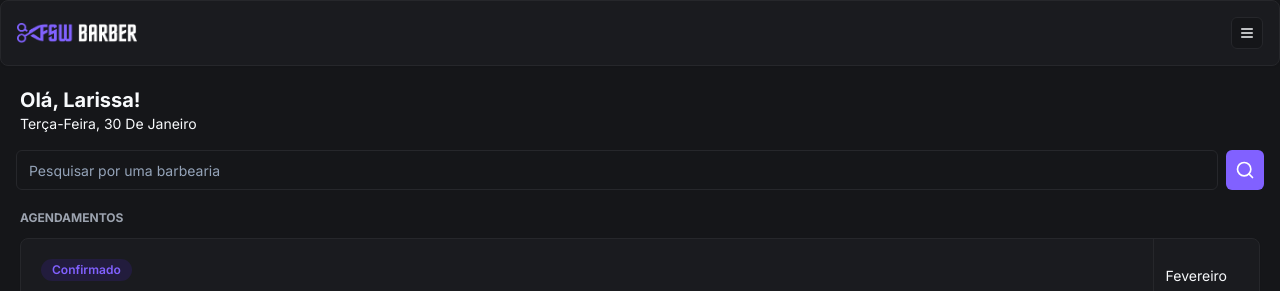
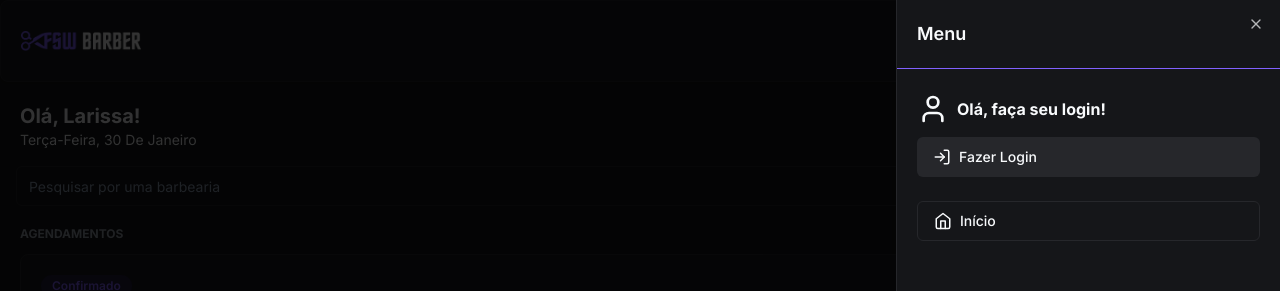
Before and after one commit to Larissa-Franciara/project-barbershop, a Next.js app: page / in a window 1280 px wide. Both pictures are taken after a click on the button 1247 px from the left and 33 px from the top of the page. Shown: the top 291 px of the page. Built offline with nearby package versions, Linux system fonts and the light colour scheme; no server answers; the database is empty.

Commit message:
feat: login side menu sign in sign out

```diff
--- a/app/_components/header.tsx
+++ b/app/_components/header.tsx
@@ -1,21 +1,31 @@
 "use client";
+
 import Image from "next/image";
 import { Card, CardContent } from "./ui/card";
 import { Button } from "./ui/button";
 import { MenuIcon } from "lucide-react";
-import { signIn, signOut, useSession } from "next-auth/react";
+import { Sheet, SheetContent, SheetTrigger } from "./ui/sheet";
+import SideMenu from "./side-menu";
 
 const Header = () => {
   return (
     <Card>
-            <CardContent className="flex flex-row justify-between items-center p-4">
-                <Image src="/logo.png" alt="FWS Barber" width={120} height={22} />
-                <Button variant="outline" size="icon" className="h-8 w-8">
-                    <MenuIcon size={16}/>
+      <CardContent className="p-5 justify-between items-center flex flex-row">
+        <Image src="/logo.png" alt="FSW Barber" height={18} width={120} />
+        <Sheet>
+          <SheetTrigger asChild>
+            <Button variant="outline" size="icon">
+              <MenuIcon size={16} />
             </Button>
+          </SheetTrigger>
+
+          <SheetContent className="p-0">
+            <SideMenu />
+          </SheetContent>
+        </Sheet>
       </CardContent>
     </Card>
   );
-}
+};
 
 export default Header;
--- /dev/null
+++ b/app/_components/side-menu.tsx
@@ -0,0 +1,71 @@
+"use client";
+
+import { signIn, signOut, useSession } from "next-auth/react";
+import { SheetHeader, SheetTitle } from "./ui/sheet";
+import { Avatar, AvatarImage } from "./ui/avatar";
+import { Button } from "./ui/button";
+import { CalendarIcon, HomeIcon, LogInIcon, LogOutIcon, UserIcon } from "lucide-react";
+import Link from "next/link";
+
+const SideMenu = () => {
+  const { data } = useSession();
+
+  const handleLogoutClick = () => signOut();
+
+  const handleLoginClick = () => signIn("google");
+
+  return (
+    <>
+      <SheetHeader className="text-left border-b border-solid border-primary p-5">
+        <SheetTitle>Menu</SheetTitle>
+      </SheetHeader>
+
+      {data?.user ? (
+        <div className="flex justify-between px-5 py-6 items-center">
+          <div className="flex items-center gap-3">
+            <Avatar>
+              <AvatarImage src={data.user?.image ?? ""} />
+            </Avatar>
+
+            <h2 className="font-bold">{data.user.name}</h2>
+          </div>
+
+          <Button variant="secondary" size="icon">
+            <LogOutIcon onClick={handleLogoutClick} />
+          </Button>
+        </div>
+      ) : (
+        <div className="flex flex-col px-5 py-6 gap-3">
+          <div className="flex items-center gap-2">
+            <UserIcon size={32} />
+            <h2 className="font-bold">Olá, faça seu login!</h2>
+          </div>
+          <Button variant="secondary" className="w-full justify-start" onClick={handleLoginClick}>
+            <LogInIcon className="mr-2" size={18} />
+            Fazer Login
+          </Button>
+        </div>
+      )}
+
+      <div className="flex flex-col gap-3 px-5">
+        <Button variant="outline" className="justify-start" asChild>
+          <Link href="/">
+            <HomeIcon size={18} className="mr-2" />
+            Início
+          </Link>
+        </Button>
+
+        {data?.user && (
+          <Button variant="outline" className="justify-start" asChild>
+            <Link href="/bookings">
+              <CalendarIcon size={18} className="mr-2" />
+              Agendamentos
+            </Link>
+          </Button>
+        )}
+      </div>
+    </>
+  );
+};
+
+export default SideMenu;
--- /dev/null
+++ b/app/_components/ui/sheet.tsx
@@ -0,0 +1,140 @@
+"use client"
+
+import * as React from "react"
+import * as SheetPrimitive from "@radix-ui/react-dialog"
+import { cva, type VariantProps } from "class-variance-authority"
+import { X } from "lucide-react"
+
+import { cn } from "@/app/_lib/utils"
+
+const Sheet = SheetPrimitive.Root
+
+const SheetTrigger = SheetPrimitive.Trigger
+
+const SheetClose = SheetPrimitive.Close
+
+const SheetPortal = SheetPrimitive.Portal
+
+const SheetOverlay = React.forwardRef<
+  React.ElementRef<typeof SheetPrimitive.Overlay>,
+  React.ComponentPropsWithoutRef<typeof SheetPrimitive.Overlay>
+>(({ className, ...props }, ref) => (
+  <SheetPrimitive.Overlay
+    className={cn(
+      "fixed inset-0 z-50 bg-black/80  data-[state=open]:animate-in data-[state=closed]:animate-out data-[state=closed]:fade-out-0 data-[state=open]:fade-in-0",
+      className
+    )}
+    {...props}
+    ref={ref}
+  />
+))
+SheetOverlay.displayName = SheetPrimitive.Overlay.displayName
+
+const sheetVariants = cva(
+  "fixed z-50 gap-4 bg-background p-6 shadow-lg transition ease-in-out data-[state=open]:animate-in data-[state=closed]:animate-out data-[state=closed]:duration-300 data-[state=open]:duration-500",
+  {
+    variants: {
+      side: {
+        top: "inset-x-0 top-0 border-b data-[state=closed]:slide-out-to-top data-[state=open]:slide-in-from-top",
+        bottom:
+          "inset-x-0 bottom-0 border-t data-[state=closed]:slide-out-to-bottom data-[state=open]:slide-in-from-bottom",
+        left: "inset-y-0 left-0 h-full w-3/4 border-r data-[state=closed]:slide-out-to-left data-[state=open]:slide-in-from-left sm:max-w-sm",
+        right:
+          "inset-y-0 right-0 h-full w-3/4  border-l data-[state=closed]:slide-out-to-right data-[state=open]:slide-in-from-right sm:max-w-sm",
+      },
+    },
+    defaultVariants: {
+      side: "right",
+    },
+  }
+)
+
+interface SheetContentProps
+  extends React.ComponentPropsWithoutRef<typeof SheetPrimitive.Content>,
+    VariantProps<typeof sheetVariants> {}
+
+const SheetContent = React.forwardRef<
+  React.ElementRef<typeof SheetPrimitive.Content>,
+  SheetContentProps
+>(({ side = "right", className, children, ...props }, ref) => (
+  <SheetPortal>
+    <SheetOverlay />
+    <SheetPrimitive.Content
+      ref={ref}
+      className={cn(sheetVariants({ side }), className)}
+      {...props}
+    >
+      {children}
+      <SheetPrimitive.Close className="absolute right-4 top-4 rounded-sm opacity-70 ring-offset-background transition-opacity hover:opacity-100 focus:outline-none focus:ring-2 focus:ring-ring focus:ring-offset-2 disabled:pointer-events-none data-[state=open]:bg-secondary">
+        <X className="h-4 w-4" />
+        <span className="sr-only">Close</span>
+      </SheetPrimitive.Close>
+    </SheetPrimitive.Content>
+  </SheetPortal>
+))
+SheetContent.displayName = SheetPrimitive.Content.displayName
+
+const SheetHeader = ({
+  className,
+  ...props
+}: React.HTMLAttributes<HTMLDivElement>) => (
+  <div
+    className={cn(
+      "flex flex-col space-y-2 text-center sm:text-left",
+      className
+    )}
+    {...props}
+  />
+)
+SheetHeader.displayName = "SheetHeader"
+
+const SheetFooter = ({
+  className,
+  ...props
+}: React.HTMLAttributes<HTMLDivElement>) => (
+  <div
+    className={cn(
+      "flex flex-col-reverse sm:flex-row sm:justify-end sm:space-x-2",
+      className
+    )}
+    {...props}
+  />
+)
+SheetFooter.displayName = "SheetFooter"
+
+const SheetTitle = React.forwardRef<
+  React.ElementRef<typeof SheetPrimitive.Title>,
+  React.ComponentPropsWithoutRef<typeof SheetPrimitive.Title>
+>(({ className, ...props }, ref) => (
+  <SheetPrimitive.Title
+    ref={ref}
+    className={cn("text-lg font-semibold text-foreground", className)}
+    {...props}
+  />
+))
+SheetTitle.displayName = SheetPrimitive.Title.displayName
+
+const SheetDescription = React.forwardRef<
+  React.ElementRef<typeof SheetPrimitive.Description>,
+  React.ComponentPropsWithoutRef<typeof SheetPrimitive.Description>
+>(({ className, ...props }, ref) => (
+  <SheetPrimitive.Description
+    ref={ref}
+    className={cn("text-sm text-muted-foreground", className)}
+    {...props}
+  />
+))
+SheetDescription.displayName = SheetPrimitive.Description.displayName
+
+export {
+  Sheet,
+  SheetPortal,
+  SheetOverlay,
+  SheetTrigger,
+  SheetClose,
+  SheetContent,
+  SheetHeader,
+  SheetFooter,
+  SheetTitle,
+  SheetDescription,
+}
--- a/app/barbershops/[id]/_components/barbersho-info.tsx
+++ b/app/barbershops/[id]/_components/barbersho-info.tsx
@@ -1,20 +1,27 @@
 "use client";
 
+import SideMenu from "@/app/_components/side-menu";
 import { Button } from "@/app/_components/ui/button";
+import {  Sheet, SheetContent, SheetTrigger } from "@/app/_components/ui/sheet";
 import { Barbershop } from "@prisma/client";
-import { ChevronLeftIcon, MapPinIcon, MenuIcon, StarIcon } from "lucide-react";
+import {
+  ChevronLeftIcon,
+  MapPinIcon,
+  MenuIcon,
+  StarIcon,
+} from "lucide-react";
 import Image from "next/image";
 import { useRouter } from "next/navigation";
 
 interface BarbershopInfoProps {
-    barbershop: Barbershop
+  barbershop: Barbershop;
 }
-const BarbershoInfo = ({barbershop}: BarbershopInfoProps) => {
+const BarbershoInfo = ({ barbershop }: BarbershopInfoProps) => {
   const router = useRouter();
 
   const handleBoonkingClick = () => {
     router.back();
-    }
+  };
   return (
     <div>
       <div className="h-[250px] w-full relative">
@@ -27,6 +34,8 @@
           <ChevronLeftIcon size={16} />
         </Button>
 
+        <Sheet>
+          <SheetTrigger asChild>
             <Button
               variant={"outline"}
               size={"icon"}
@@ -34,6 +43,12 @@
             >
               <MenuIcon size={16} />
             </Button>
+          </SheetTrigger>
+
+          <SheetContent className="p-0">
+            <SideMenu />
+          </SheetContent>
+        </Sheet>
 
         <Image
           alt={barbershop.name}
@@ -59,6 +74,6 @@
       </div>
     </div>
   );
-}
+};
 
 export default BarbershoInfo;
--- a/package.json
+++ b/package.json
@@ -15,6 +15,7 @@
     "@auth/prisma-adapter": "^1.1.0",
     "@prisma/client": "^5.8.1",
     "@radix-ui/react-avatar": "^1.0.4",
+    "@radix-ui/react-dialog": "^1.0.5",
     "@radix-ui/react-slot": "^1.0.2",
     "class-variance-authority": "^0.7.0",
     "clsx": "^2.1.0",
```
Also changed, not shown: 1 other file (tests, documents, lock files or other folders). Lines whose indentation alone changed are shown as unchanged.
